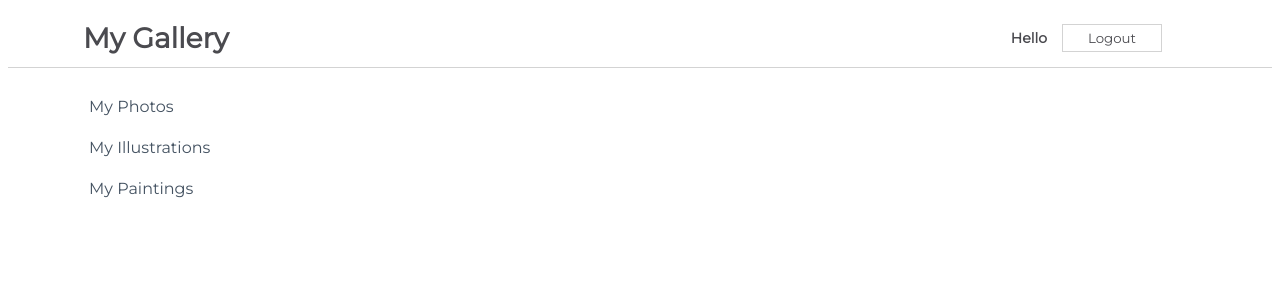
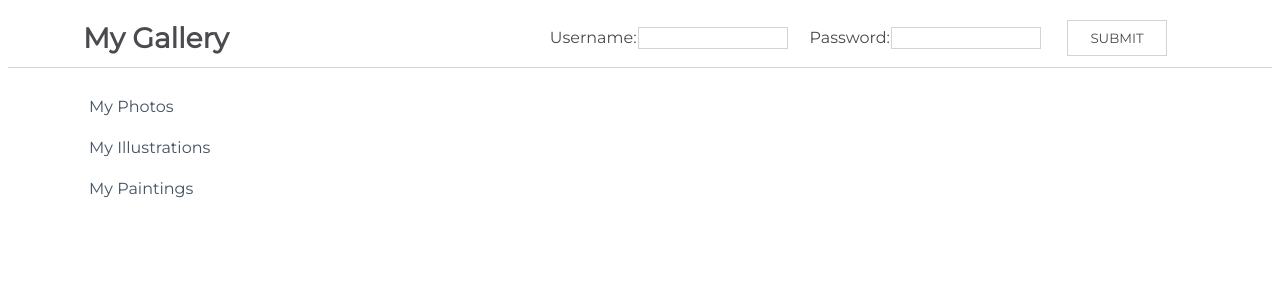
Before and after one commit to RobWar-code/react-challenge-1, a React (Create React App) app in the folder my-app/: page / in a window 1280 px wide. Both pictures are taken after a click on the button "Login". Shown: the top 300 px of the page. Built offline with nearby package versions, Linux system fonts and the light colour scheme.

Commit message:
Add conditional rendering

```diff
--- a/my-app/src/App.js
+++ b/my-app/src/App.js
@@ -1,13 +1,15 @@
 import css from './App.module.css';
 import Sidebar from './components/Sidebar.js';
-import Navbar from './components/Navbar.js';
+// import Navbar from './components/Navbar.js';
+import NavBarForm from './components/NavBarForm.js'
 
 function App() {
   return (
     <div className={css.App}>
       {/* Add your components here */}
       <Sidebar />
-      <Navbar />
+      {/* <Navbar />*/}
+      <NavBarForm />
     </div>
   );
 }
--- /dev/null
+++ b/my-app/src/components/NavBarForm.js
@@ -0,0 +1,48 @@
+import React, { Component } from 'react';
+import css from './css/NavBarForm.module.css';
+
+export class NavBarForm extends Component {
+  constructor(props) {
+    super(props);
+    this.state = {
+        isLoggedIn: false
+    };
+  }
+
+  clickHandler = () => {
+    this.setState((prevState, prevProps) => {
+        return {
+            isLoggedIn: prevState.isLoggedIn ? false: true
+        }
+    })
+  }
+
+  render() {
+    return (
+      <div className={css.NavBar}>
+        <h1>My Gallery</h1>
+        {this.state.isLoggedIn ? (
+                <div>
+                    <form>
+                        <label>Username:
+                            <input type="text" name="username" />
+                        </label>
+                        <label>Password:
+                            <input type="password" name="password" />
+                        </label>
+                        <button onClick={this.clickHandler}>SUBMIT</button>
+                    </form>
+                </div>
+            ):
+            (
+                <div>
+                    <button onClick={this.clickHandler}>Login</button>
+                </div>
+            )
+        }
+      </div>
+    )
+  }
+}
+
+export default NavBarForm;
```
